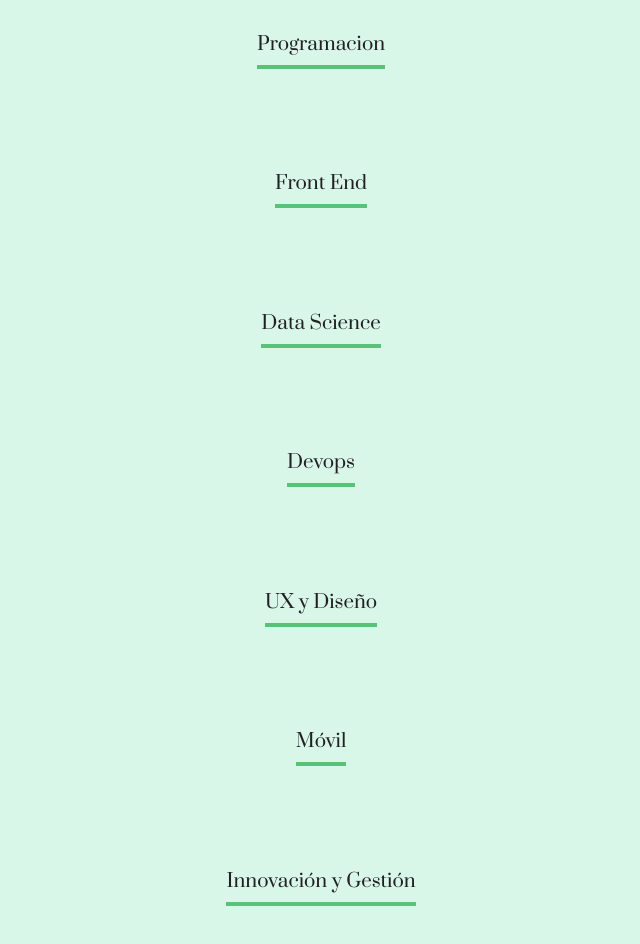
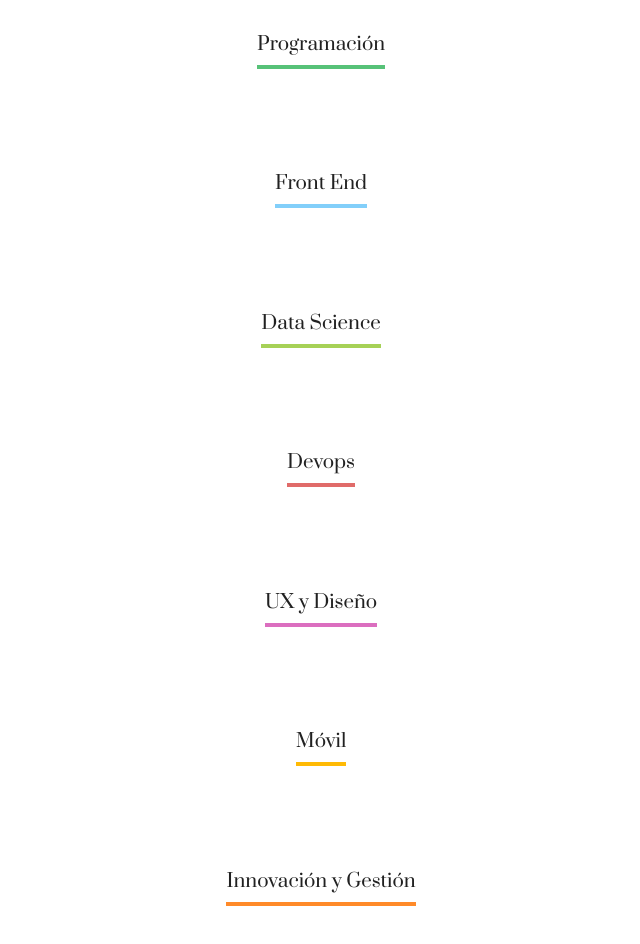
Before and after one commit to GarciaRojasP/org, a React (Create React App) app: page / in a window 1280 px wide. Shown: the part 680-1624 px from the top of the page, without its empty margins (319-959 px from the left). Built offline with nearby package versions, Linux system fonts and the light colour scheme.

Commit message:
Creando componente de equipo de una forma más dinamica

```diff
--- a/src/App.js
+++ b/src/App.js
@@ -15,18 +15,55 @@ function App() {
   const cambiarEstado = () => {
     actualizarMostrar(!mostrarFormulario);
   }
+
+  //Lista de equipos
+  const equipos = [
+                    {
+                      titulo: "Programación",
+                      fondo: "#D9F7E9",
+                      destaque: "#57C278 "
+                    },
+                    {
+                      titulo: "Front End",
+                      fondo: "#E8F8FF",
+                      destaque: "#82CFFA"
+                    },
+                    {
+                      titulo: "Data Science",
+                      fondo: "#F0F8E2",
+                      destaque: "#A6D157"
+                    },
+                    {
+                      titulo: "Devops",
+                      fondo: "#FDE7E8",
+                      destaque: "#E06B69"
+                    },
+                    {
+                      titulo: "UX y Diseño",
+                      fondo: "#FAE9F5",
+                      destaque: "#DB6EBF"
+                    },
+                    {
+                      titulo: "Móvil",
+                      fondo: "#FFF5D9",
+                      destaque: "#FFBA05"
+                    },
+                    {
+                      titulo: "Innovación y  Gestión",
+                      fondo: "#FFEEDF",
+                      destaque: "#FF8A29"
+                    }
+                  ]
   return (
     <div>
       <Header />
       {mostrarFormulario ? <Formulario /> : <></> }
       <MiOrg estado={cambiarEstado} />
-      <Equipo equipo="Programacion"/>
-      <Equipo equipo="Front End"/>
-      <Equipo equipo="Data Science" />
-      <Equipo equipo="Devops" />
-      <Equipo equipo="UX y Diseño" />
-      <Equipo equipo="Móvil" />
-      <Equipo equipo="Innovación y Gestión" />
+
+      {
+        equipos.map( (equipo) =>  <Equipo datos={equipo} key={equipo.titulo}/> )
+      }
+
     </div>
   );
 }
--- a/src/componentes/Equipo/Equipo.css
+++ b/src/componentes/Equipo/Equipo.css
@@ -1,6 +1,5 @@
 .ctn-equipo{
     width: 100%;
-    background-color: var(--fondo-programacion);
     padding: 32px;
     box-sizing: border-box;
     text-align: center;
@@ -10,7 +9,7 @@
     font-weight: 400;
     color: var(--color-principal-negro);
     padding-bottom: 8px;
-    border-bottom: 4px solid var(--destaque-programacion);
+    border-bottom: 4px solid;
     display: inline-block;
 }
 /*.colaboradores{
--- a/src/componentes/Equipo/Equipo.js
+++ b/src/componentes/Equipo/Equipo.js
@@ -1,8 +1,14 @@
 import "./Equipo.css"
 
 const Equipo = (props)  => {
-    return <section className="ctn-equipo">
-                <h3 className="titulo__principal titulo__principal-equipo--modificador" >{props.equipo}</h3>
+    //Destructuración
+    const {titulo, fondo, destaque} = props.datos;
+
+    const fondoEquipo = { backgrounColor: fondo }
+    const destaqueEquipo = { borderColor: destaque }
+
+    return <section className="ctn-equipo" style={fondoEquipo}>
+                <h3 className="titulo__principal titulo__principal-equipo--modificador" style={destaqueEquipo} > {titulo} </h3>
                 <div className="colaboradores">
 
                 </div>
```
